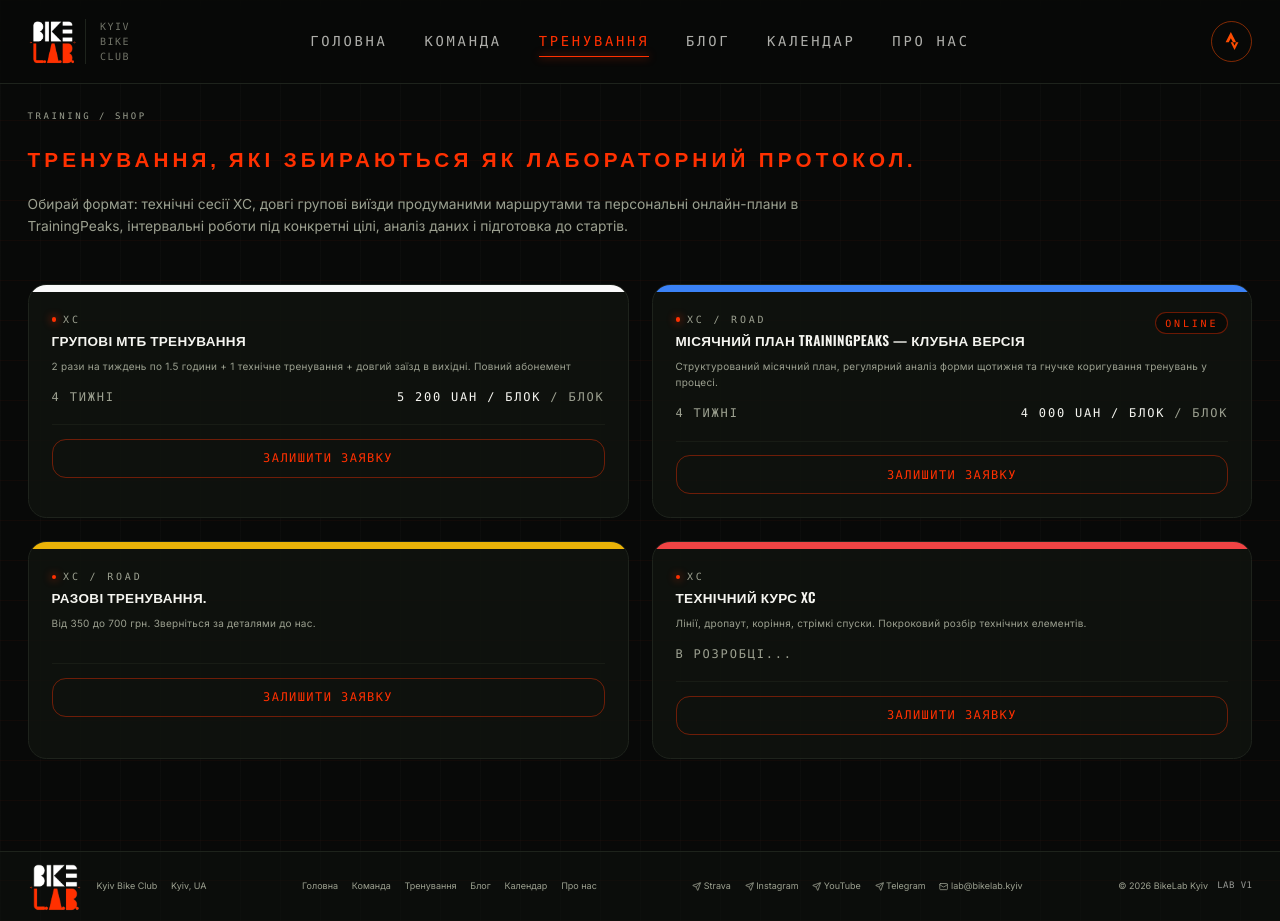
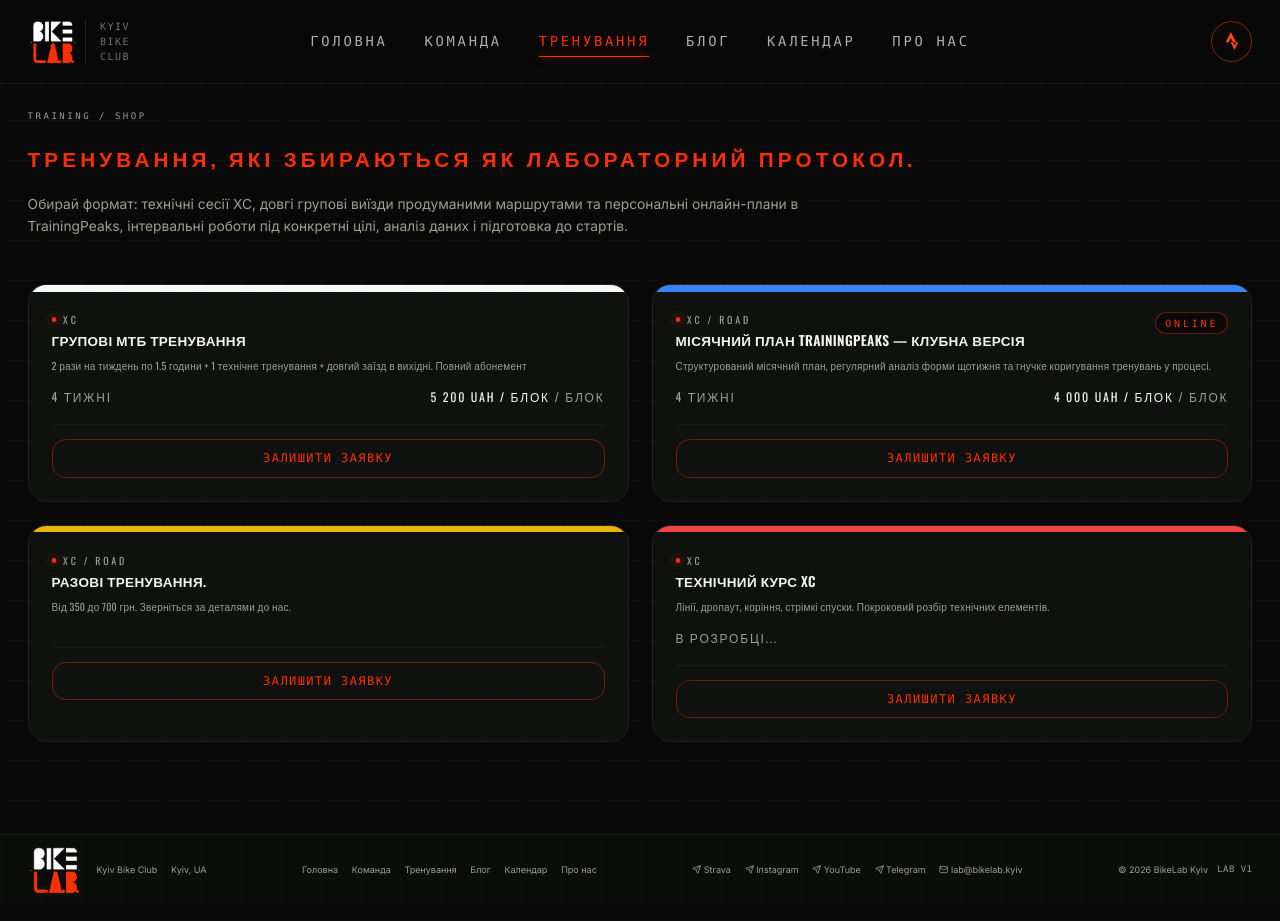
Before and after one commit to VasileAdicto/bikelab-site, a Next.js app: page /training in a window 1280 px wide. Built offline with nearby package versions, Linux system fonts and the light colour scheme.

Commit message:
Enhance TrainingCard component by increasing font sizes and applying consistent font styling for improved readability and visual appeal.

```diff
--- a/src/components/training-card.tsx
+++ b/src/components/training-card.tsx
@@ -62,11 +62,19 @@ export function TrainingCard({
       <div className={stripe ? "mt-1" : ""}>
         <div className="flex items-start justify-between gap-3">
           <div className="space-y-1">
-            <div className="flex items-center gap-1.5 card-meta text-muted text-[13px]">
+            <div
+              className="flex items-center gap-1.5 card-meta text-muted text-[14px]"
+              style={{ fontFamily: "var(--font-heading), var(--font-sans), sans-serif" }}
+            >
               <span className="inline-flex h-1 w-1 rounded-full bg-accent shadow-[0_0_8px_var(--accent)]" />
               {level === "All" ? "XC / Road" : level}
             </div>
-            <h3 className="card-title text-[19px]">{title}</h3>
+            <h3
+              className="card-title text-[22px] leading-tight"
+              style={{ fontFamily: "var(--font-heading), var(--font-sans), sans-serif" }}
+            >
+              {title}
+            </h3>
           </div>
           {badge && (
             <span className="rounded-full border border-accent/40 bg-black/40 px-2 py-0.5 card-meta text-accent">
@@ -75,11 +83,17 @@ export function TrainingCard({
           )}
         </div>
 
-        <p className="mt-2 card-desc text-muted text-[20px] leading-relaxed">
+        <p
+          className="mt-2 card-desc text-muted text-[22px] leading-relaxed"
+          style={{ fontFamily: "var(--font-heading), var(--font-sans), sans-serif" }}
+        >
           {description}
         </p>
 
-        <div className="mt-3 flex items-center justify-between card-price text-muted text-[15px]">
+        <div
+          className="mt-3 flex items-center justify-between card-price text-muted text-[17px]"
+          style={{ fontFamily: "var(--font-heading), var(--font-sans), sans-serif" }}
+        >
           <span>{duration || ""}</span>
           {price && (
             <span className="text-foreground">
```
